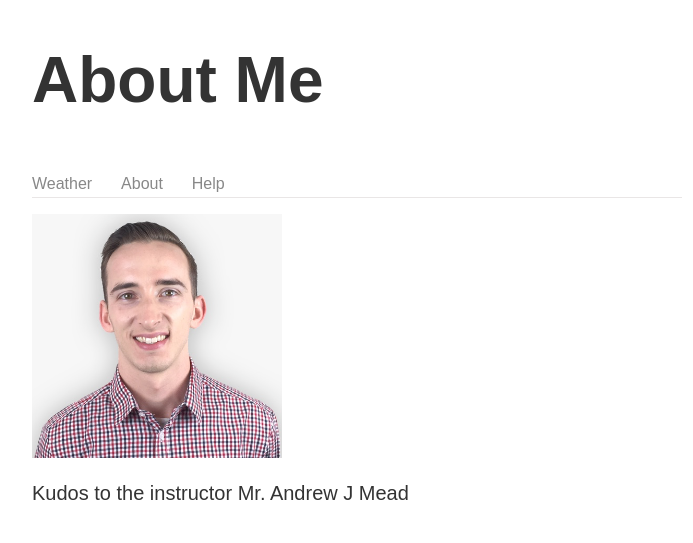
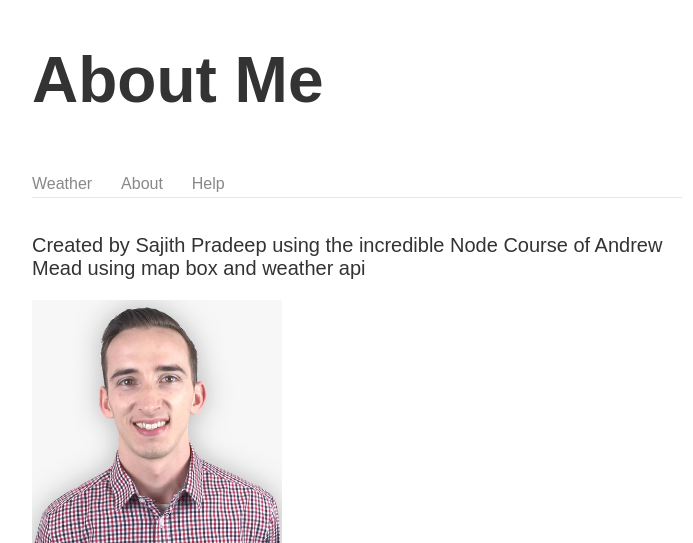
Before and after one commit to SajithPradeep/node3-weather-app, a Node server app: page /about in a window 1280 px wide. Shown: the top 543 px of the page, without its empty margins (283-976 px from the left). Run offline with Node 20, Linux system fonts and the light colour scheme.

Commit message:
About page

```diff
--- a/templates/views/about.hbs
+++ b/templates/views/about.hbs
@@ -10,6 +10,7 @@
 <body>
     {{>header}}
     <div class="main-content">
+        <p>Created by Sajith Pradeep using the incredible Node Course of Andrew Mead using map box and weather api</p>
         <img src="/img/me.png" alt="">
         <p>Kudos to the instructor Mr. {{name}}</p>
     </div>
```
